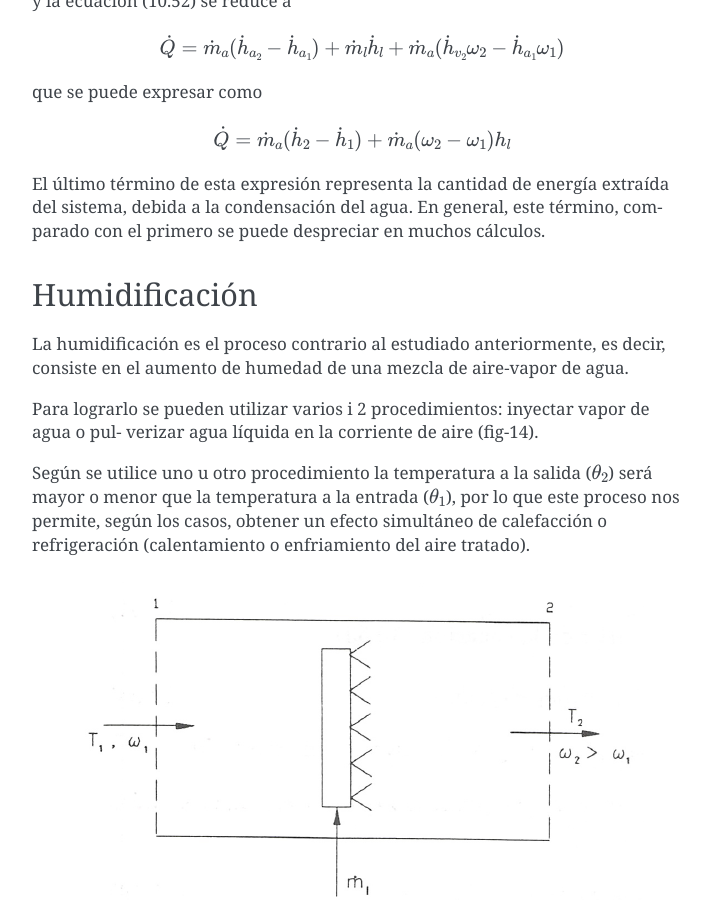
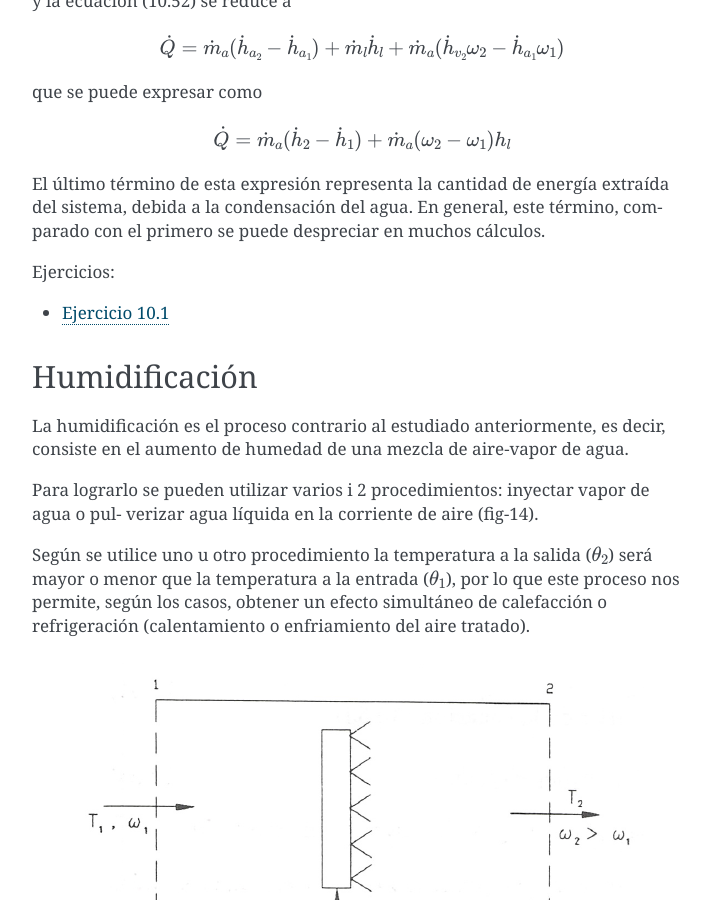
Before and after one commit to mantielero/termodinamica, a Sphinx documentation site: the page built from source/vapores_acondicionamiento.rst, in a window 1280 px wide and 900 px high, scrolled down 7786 px. Shown: the whole window, without its empty margins (388-1098 px from the left). Built offline with Sphinx 7.4.7, drawn with Linux system fonts in a browser that asks for light colours; pages that are not in the unit, such as notebooks, are missing from menus.

Commit message:
Update vapores_acondicionamiento.rst

```diff
--- a/source/vapores_acondicionamiento.rst
+++ b/source/vapores_acondicionamiento.rst
@@ -219,7 +219,11 @@ que se puede expresar como
 
 El último término de esta expresión representa la cantidad de energía extraída del sistema, debida a la condensación del agua. En general, este término, comparado con el primero se puede despreciar en muchos cálculos.
 
+.. toctree::
+   :maxdepth: 1
+   :caption: Ejercicios:
 
+   vapores_acondicionamiento_ex10_1
 
 Humidificación
 --------------
```
